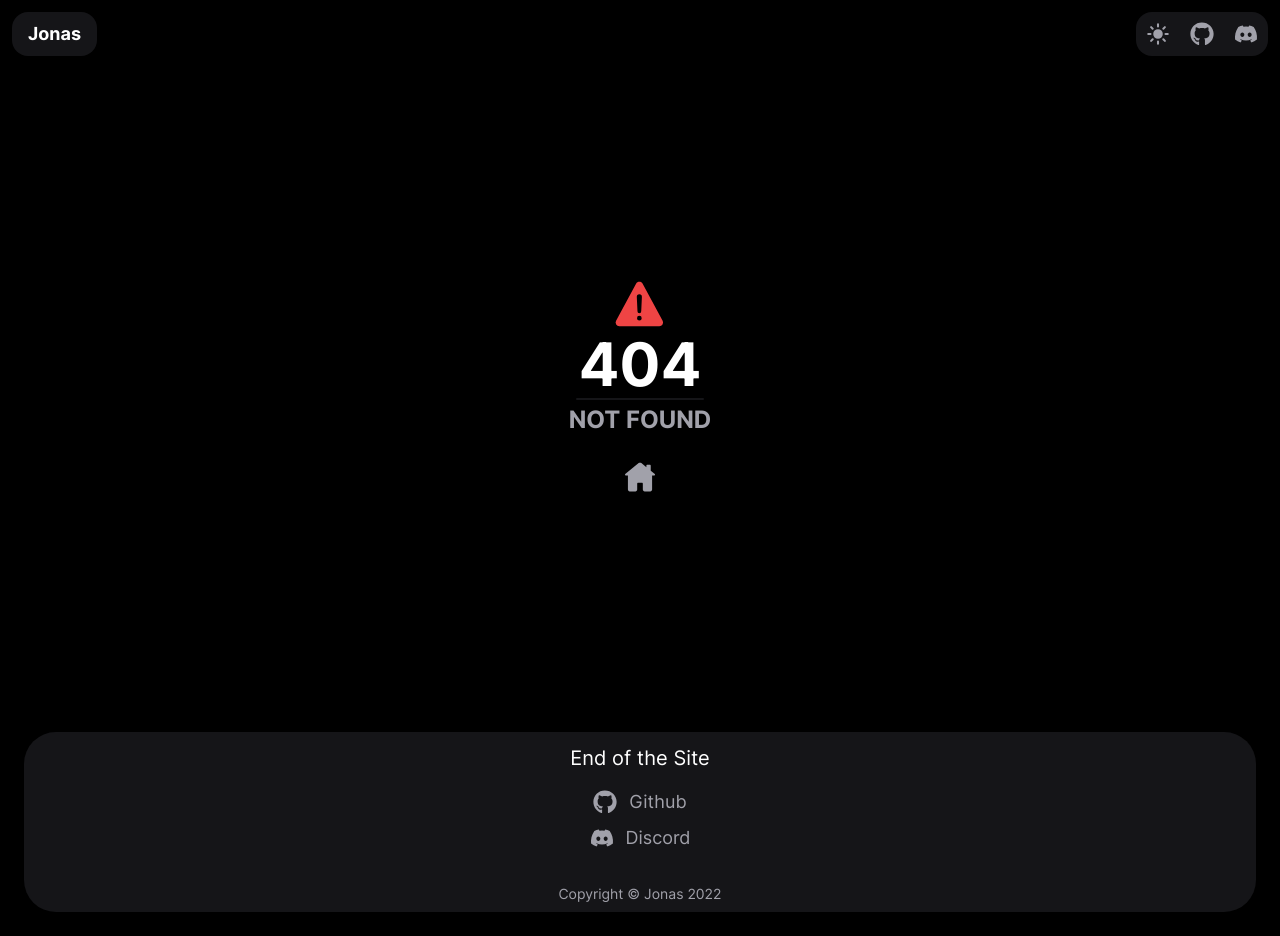
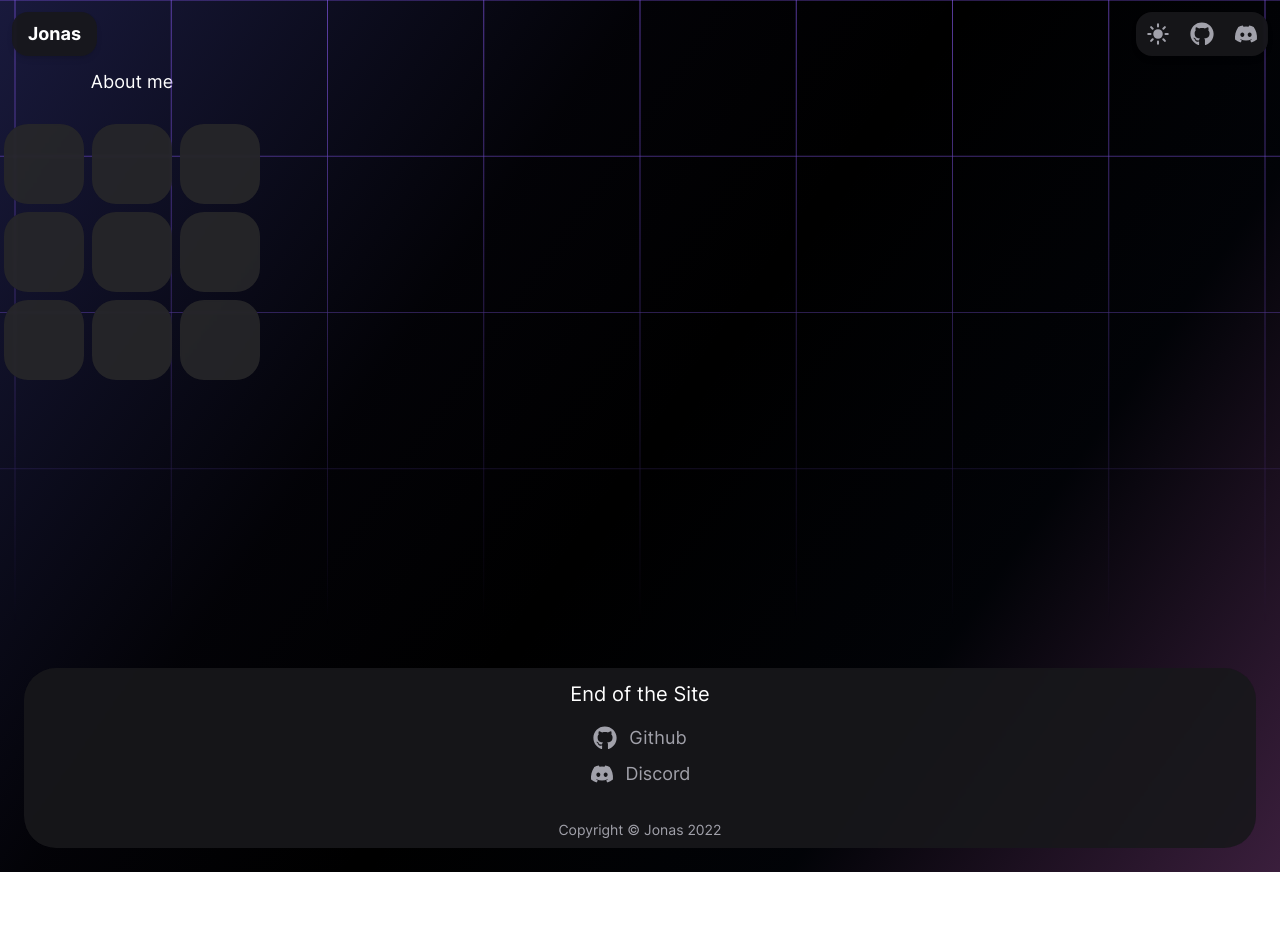
Before and after one commit to jonas-be/my-portfolio, a Next.js app: page /tictactoe in a window 1280 px wide. Before the commit this address had no page. After the commit the page ends 872 px from the top, so only its background shows below. Built offline with nearby package versions, Linux system fonts and the light colour scheme; no server answers.

Commit message:
Implement logic

```diff
--- /dev/null
+++ b/pages/tictactoe/index.tsx
@@ -0,0 +1,31 @@
+import Header from "../../src/components/Header";
+import Footer from "../../src/components/Footer";
+import React from "react";
+import "animate.css/animate.min.css";
+import BackgroundGrid from "../../src/components/BackgroundGrid";
+import TicTacToeBoard from "../../src/components/tictactoe-board";
+
+function Index() {
+
+    return (
+        <div id="background" className="w-full h-full">
+
+            <BackgroundGrid/>
+
+            <div className="w-screen h-full"
+                 style={{background: "linear-gradient(125deg, rgba(99,102,241,.25) 0%, rgba(49,46,129,.05) 34%, rgba(45,49,131,0) 51%, rgba(30,58,138,.05) 74%, rgba(232,121,240,.25) 100%)"}}>
+                <Header/>
+
+
+                <TicTacToeBoard/>
+
+
+                <div className='h-[32.5vh]'/>
+                <Footer/>
+            </div>
+
+        </div>
+    );
+}
+
+export default Index;
--- /dev/null
+++ b/src/components/tictactoe-board.tsx
@@ -0,0 +1,109 @@
+import React, {useEffect, useRef, useState} from 'react';
+
+
+export const isBrowser = typeof window !== "undefined";
+export const ws = isBrowser ? new WebSocket('ws://localhost:8080') : null;
+const TicTacToeBoard = () => {
+
+    const [board, setBoard] = useState(
+        [
+            [{id: "cell-0-0", value: ""}, {id: "cell-0-1", value: ""}, {id: "cell-0-2", value: ""}],
+            [{id: "cell-1-0", value: ""}, {id: "cell-1-1", value: ""}, {id: "cell-1-2", value: ""}],
+            [{id: "cell-2-0", value: ""}, {id: "cell-2-1", value: ""}, {id: "cell-2-2", value: ""}]
+        ]
+    );
+
+    // useEffect(() => console.log("re-render because board changed:", board), [board])
+
+    useEffect(() => {
+
+        if (ws !== null) {
+            // listen for messages from the server
+            ws.onmessage = function (event) {
+                const data = JSON.parse(event.data);
+
+                if (data.board !== undefined) {
+
+                    let boardTmp = board
+
+                    // update board with new game state
+                    for (let i = 0; i < 3; i++) {
+                        for (let j = 0; j < 3; j++) {
+                            boardTmp[i][j].value = data.board[i][j];
+                        }
+                    }
+                    setBoard(boardTmp)
+
+
+                    console.log(boardTmp)
+                    console.log(board)
+
+                    // TODO: update turn indicator
+                    // const turnEl = document.getElementById('turn');
+                    // turnEl.innerHTML = `Turn: ${data.turn}`;
+
+                    // TODO: display winner if game is over
+                    // const winnerEl = document.getElementById('winner');
+                    // if (data.winner) {
+                    //     winnerEl.innerHTML = `Winner: ${data.winner}`;
+                    // }
+                }
+            };
+        }
+        return () => {
+            if (ws !== null) {
+                ws.close();
+            }
+        };
+    }, [ws?.onmessage])
+
+    function updateBoard(newBoard: any) {
+        setBoard(newBoard)
+
+        console.log(newBoard)
+        console.log(board)
+    }
+
+    function onClick(e: any) {
+        if (ws !== null) {
+
+            const target = e.target
+
+            // get row and col of clicked cell
+            const id = target.id;
+            const [, rowStr, colStr] = id.split('-');
+            const row = parseInt(rowStr);
+            const col = parseInt(colStr);
+
+            console.log({id, target, e})
+            console.log({rowStr, colStr})
+            console.log({row, col})
+
+            // send move to server
+            ws.send(JSON.stringify({row, col}));
+        }
+    }
+
+
+    return (
+        <div>
+            <table>
+                <caption className="text-accent text-lg pb-6">About me</caption>
+                <tbody>
+                {board.map(row =>
+                    <tr key={row.toString()}>
+                        {row.map(cell =>
+                            <td key={cell.id} className="p-1">
+                                <button id={cell.id} onClick={onClick}
+                                        className="bg-accent rounded-3xl p-2 text-center w-20 h-20">{cell.value}</button>
+                            </td>
+                        )}
+                    </tr>
+                )}
+                </tbody>
+            </table>
+        </div>
+    );
+};
+
+export default TicTacToeBoard;
```
